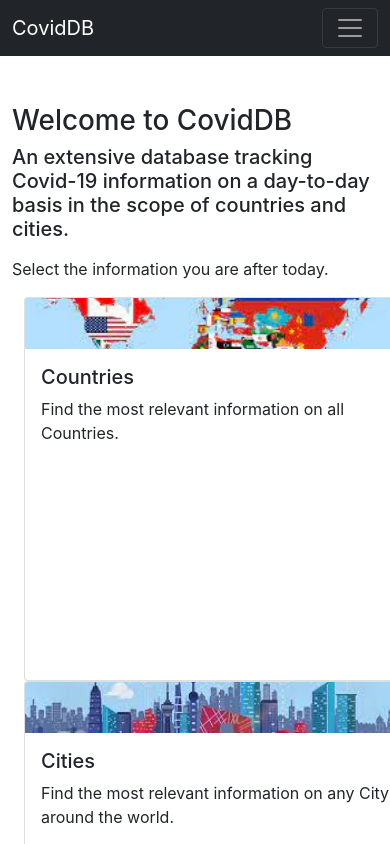
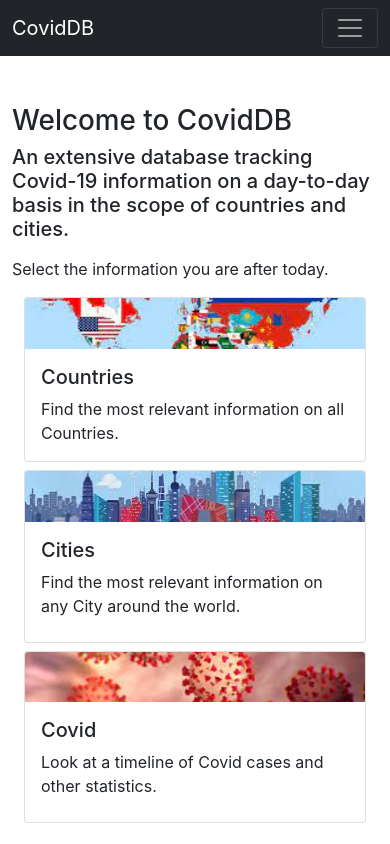
Before and after one commit to junnaruse99/crown19db, a React (Create React App) app in the folder react/: page / in a window 390 px wide. Shown: the top 844 px of the page. Built offline with nearby package versions, Linux system fonts and the light colour scheme.

Commit message:
[UPD] mobile compatibility for splash page

```diff
--- a/react/src/components/splash/splash.tsx
+++ b/react/src/components/splash/splash.tsx
@@ -16,8 +16,8 @@ const Splash = () => {
             <p>Select the information you are after today.</p>
             <div className="container">
                 <Row>
-                    <Col>
-                        <Card style={{ width: '24rem', height: '24rem'} }>
+                    <Col className='col-12 col-md-4 mb-2'>
+                        <Card className='w-100 h-100'>
                             <a className="card-block stretched-link text-decoration-none" href="/country">
                             <Card.Img className="splash-card-image" variant="top" src={countries} />
                             <Card.Body>
@@ -29,8 +29,8 @@ const Splash = () => {
                             </a>
                         </Card>
                     </Col>
-                    <Col>
-                        <Card style={{ width: '24rem', height: '24rem' }}>
+                    <Col className='col-12 col-md-4 mb-2'>
+                        <Card className='mb-2 w-100 h-100'>
                             <a className="card-block stretched-link text-decoration-none" href="/city">
                             <Card.Img className="splash-card-image" variant="top" src={cities} />
                             <Card.Body>
@@ -42,8 +42,8 @@ const Splash = () => {
                             </a>
                         </Card>
                     </Col>
-                    <Col>
-                        <Card style={{ width: '24rem', height: '24rem' }}>
+                    <Col className='col-12 col-md-4 mb-2'>
+                        <Card className='mb-2 w-100 h-100'>
                         <a className="card-block stretched-link text-decoration-none" href="/covid">
                             <Card.Img className="splash-card-image" variant="top" src={covid} />
                             <Card.Body>
```
